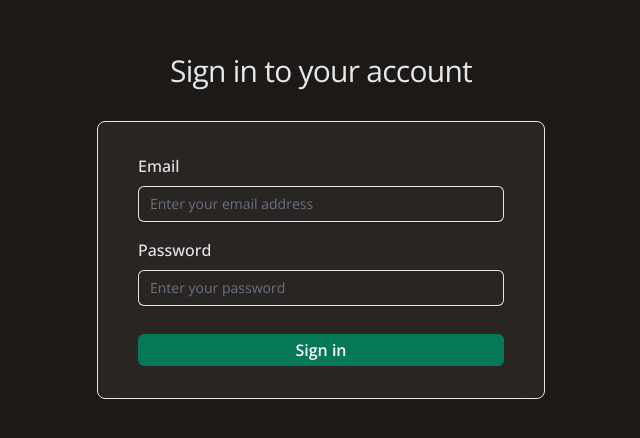
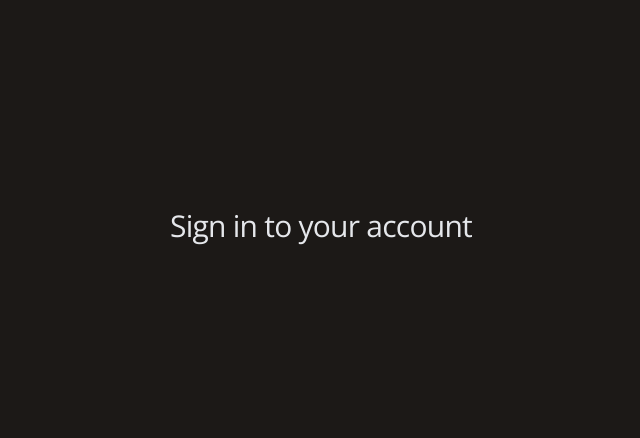
Before and after one commit to abdullahh-dev/chat-app, a Next.js app: page / in a window 1280 px wide. Shown: the part 186-624 px from the top of the page, without its empty margins (319-959 px from the left). Built offline with nearby package versions, Linux system fonts and the light colour scheme.

Commit message:
added clerk sign in sign up pages

```diff
--- a/app/(auth)/layout.tsx
+++ b/app/(auth)/layout.tsx
@@ -4,8 +4,8 @@ export default function AuthLayout({
   children: React.ReactNode;
 }>) {
   return (
-    <>
-      <body>{children}</body>
-    </>
+    <div className="h-full bg-primary flex items-center justify-center">
+      {children}
+    </div>
   );
 }
--- a/app/(main)/page.tsx
+++ b/app/(main)/page.tsx
@@ -1,9 +1,10 @@
-import AuthForm from "../components/Auth/AuthForm";
+import { UserButton } from "@clerk/nextjs";
 
 export default function Home() {
   return (
     <section className="flex flex-col justify-center bg-primary py-12 sm:px-6 lg:px-8 min-h-full">
       <div className="sm:mx-auto sm:w-full sm:max-w-md">
+        <UserButton />
         <h2
           className="mt-6 text-center text-3xl
     tracking-tight
@@ -12,7 +13,6 @@ export default function Home() {
           Sign in to your account
         </h2>
       </div>
-      <AuthForm />
     </section>
   );
 }
--- a/app/components/Auth/AuthForm.tsx
+++ /dev/null
@@ -1,62 +0,0 @@
-"use client";
-import React, { useCallback, useState } from "react";
-import { FieldValues, SubmitHandler, useForm } from "react-hook-form";
-import FormInput from "../ui/Inputs/Form-Input";
-import { FORM_TYPE } from "../Types";
-import FormButton from "../ui/Button/FormButton";
-
-const AuthForm = () => {
-  const [formType, setFormType] = useState<FORM_TYPE>("Login");
-  const [loading, setLoading] = useState<boolean>(false);
-
-  const {
-    register,
-    handleSubmit,
-    formState: { errors },
-  } = useForm<FieldValues>({
-    defaultValues: {
-      name: "",
-      email: "",
-      password: "",
-    },
-  });
-
-  const submit: SubmitHandler<FieldValues> = (data) => {};
-
-  return (
-    <section className="mt-8 sm:mx-auto sm:w-full sm:max-w-md">
-      <div className="px-4 py-8 bg-fog-white backdrop-blur-md shadow-sm sm:rounded-lg border border-border sm:px-10">
-        <form onSubmit={handleSubmit(submit)} className="space-y-4">
-          {formType === "Register" && (
-            <FormInput
-              id="name"
-              placeholder="Enter your name"
-              label="Name"
-              register={register}
-              errors={errors}
-            />
-          )}
-          <FormInput
-            id="email"
-            label="Email"
-            placeholder="Enter your email address"
-            register={register}
-            errors={errors}
-          />
-          <FormInput
-            id="password"
-            label="Password"
-            placeholder="Enter your password"
-            register={register}
-            errors={errors}
-          />
-          <FormButton disabled={loading} type="submit" fullWidth>
-            {formType === "Login" ? "Sign in" : "Register"}
-          </FormButton>
-        </form>
-      </div>
-    </section>
-  );
-};
-
-export default AuthForm;
--- a/app/components/Types/index.ts
+++ /dev/null
@@ -1,23 +0,0 @@
-import { FieldErrors, FieldValues, UseFormRegister } from "react-hook-form";
-
-export type FORM_TYPE = "Login" | "Register";
-
-export interface InputProps {
-  label: string;
-  id: string;
-  type?: string;
-  required?: boolean;
-  register: UseFormRegister<FieldValues>;
-  errors: FieldErrors;
-  disabled?: boolean;
-  placeholder: string;
-}
-
-export interface ButtonProps {
-  type?: "button" | "submit" | "reset" | undefined;
-  fullWidth?: boolean;
-  children?: React.ReactNode;
-  variant?: "primary" | "secondary" | "danger";
-  onClick?: () => void;
-  disabled?: boolean;
-}
--- a/app/components/ui/Button/FormButton.tsx
+++ /dev/null
@@ -1,36 +0,0 @@
-import { FC } from "react";
-import { ButtonProps } from "../../Types";
-import clsx from "clsx";
-
-const FormButton: FC<ButtonProps> = ({
-  type,
-  children,
-  fullWidth,
-  onClick,
-  variant = "primary",
-  disabled,
-}) => {
-  return (
-    <div>
-      <button
-        onClick={onClick}
-        type={type}
-        disabled={disabled}
-        className={clsx(
-          `mt-3 rounded-md px-2 py-1 font-semibold
-          text-white
-            `,
-          fullWidth && "w-full",
-          disabled && "!bg-gray-400 cursor-default",
-          variant === "primary" && "bg-emerald-700 hover:bg-emerald-800",
-          variant === "secondary" && "bg-gray-300",
-          variant === "danger" && "bg-rose-500"
-        )}
-      >
-        {children}
-      </button>
-    </div>
-  );
-};
-
-export default FormButton;
--- a/app/components/ui/Inputs/Form-Input.tsx
+++ /dev/null
@@ -1,43 +0,0 @@
-import { FC } from "react";
-import { InputProps } from "../../Types";
-import clsx from "clsx";
-
-const FormInput: FC<InputProps> = ({
-  id,
-  label,
-  errors,
-  type,
-  disabled,
-  register,
-  placeholder,
-  required,
-}) => {
-  return (
-    <div>
-      <label className="text-gray-200 font-medium" htmlFor={id}>
-        {label}
-      </label>
-      <div className="mt-2">
-        <input
-          id={id}
-          type={type}
-          disabled={disabled}
-          {...register(id, {
-            required,
-          })}
-          placeholder={placeholder}
-          className={clsx(
-            `form-input block w-full rounded-md border-0 py-1.5
-            bg-inherit text-gray-200 shadow-sm ring-1 ring-inset ring-border placeholder:text-gray-500
-            focus:ring-gray-200 sm:text-sm sm:leading-6
-            `,
-            errors[id] && "focus:ring-rose-500",
-            disabled && "opacity-50 cursor-default"
-          )}
-        />
-      </div>
-    </div>
-  );
-};
-
-export default FormInput;
--- a/app/layout.tsx
+++ b/app/layout.tsx
@@ -1,6 +1,7 @@
 import type { Metadata } from "next";
 import { Open_Sans } from "next/font/google";
 import "./globals.css";
+import { ClerkProvider } from "@clerk/nextjs";
 
 const openSans = Open_Sans({
   subsets: ["latin"],
@@ -17,8 +18,10 @@ export default function RootLayout({
   children: React.ReactNode;
 }>) {
   return (
-    <html lang="en">
-      <body className={`${openSans.className} antialiased`}>{children}</body>
-    </html>
+    <ClerkProvider>
+      <html lang="en">
+        <body className={`${openSans.className} antialiased`}>{children}</body>
+      </html>
+    </ClerkProvider>
   );
 }
```
Also changed, not shown: app/(auth)/sign-in/[[...sign-in]]/page.tsx (renamed from app/(auth)/sign-in/[[..sign-in]]/page.tsx).
